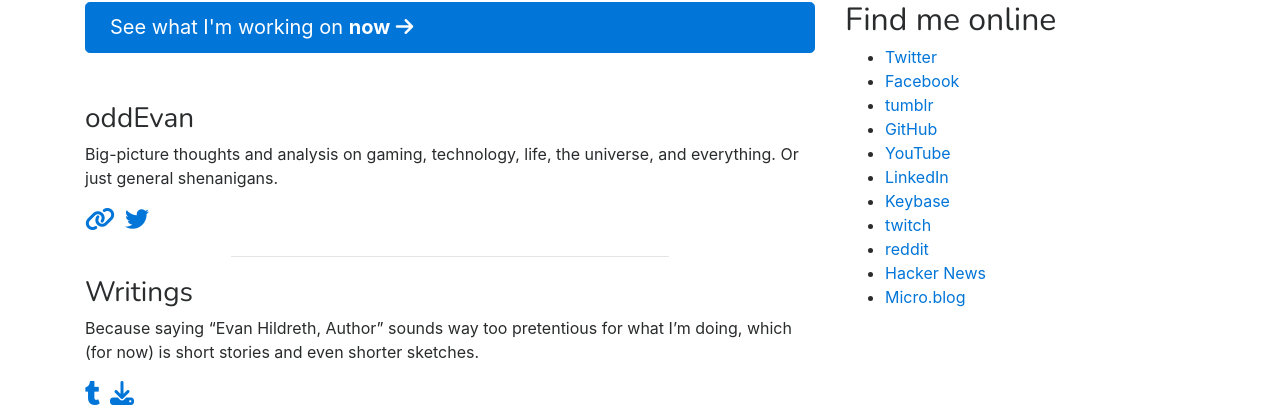
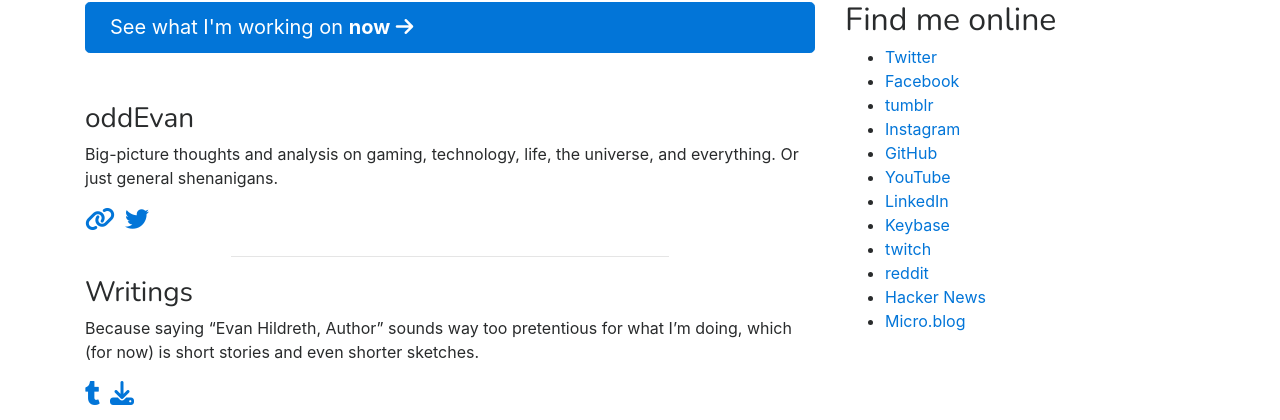
Before and after one commit to oddevan/oddevan.github.io, a Jekyll site: the page built from index.md, in a window 1280 px wide. Shown: the part 430-850 px from the top of the page. Built offline with Jekyll 4.4.1, drawn with Linux system fonts in a browser that asks for light colours; nearby versions of some CDN libraries.

Commit message:
Adding Instagram because reasons

```diff
--- a/_includes/social.md
+++ b/_includes/social.md
@@ -1,6 +1,7 @@
 - [Twitter](https://twitter.com/oddevan)
 - [Facebook](https://www.facebook.com/evan.hildreth)
 - [tumblr](http://paperairplanemob.tumblr.com/)
+- [Instagram](http://instagram.com/oddevan)
 - [GitHub](https://github.com/oddevan)
 - [YouTube](https://youtube.com/oddevan)
 - [LinkedIn](http://www.linkedin.com/in/evanhildreth/)
```
